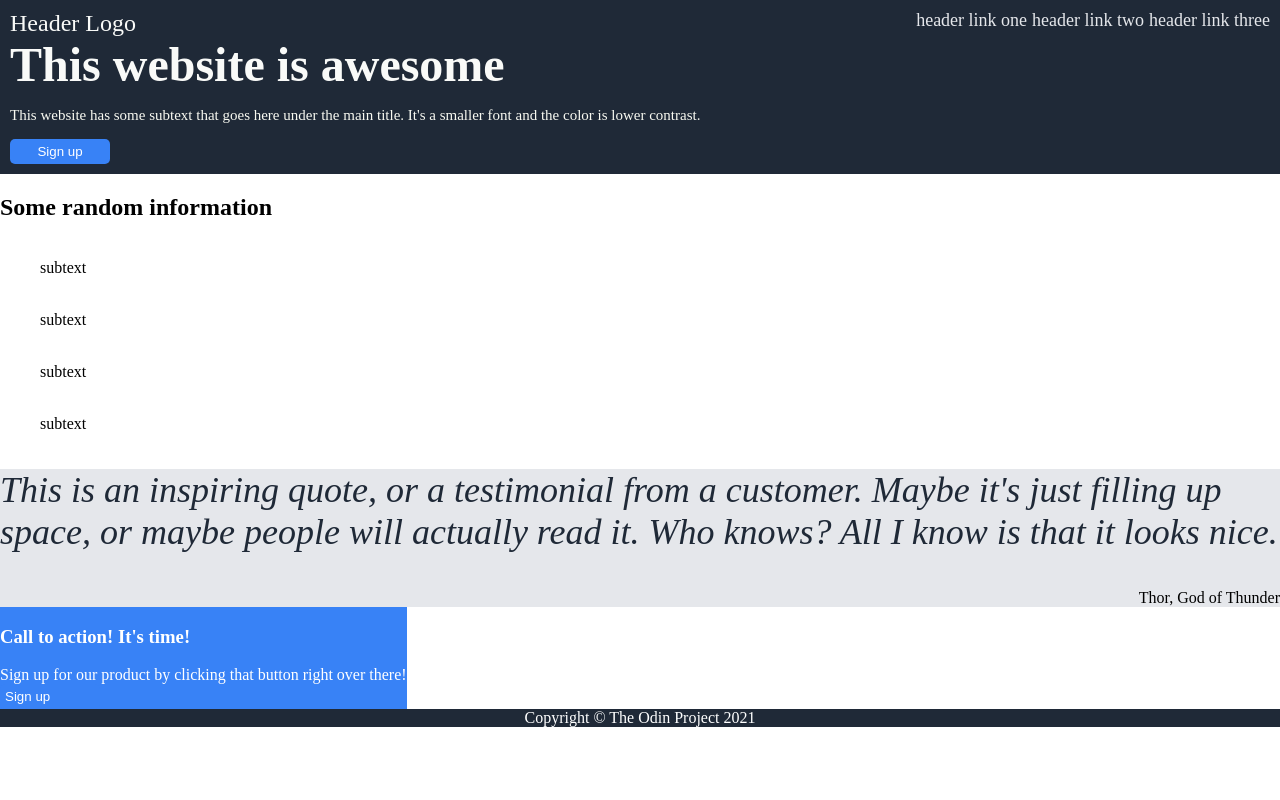
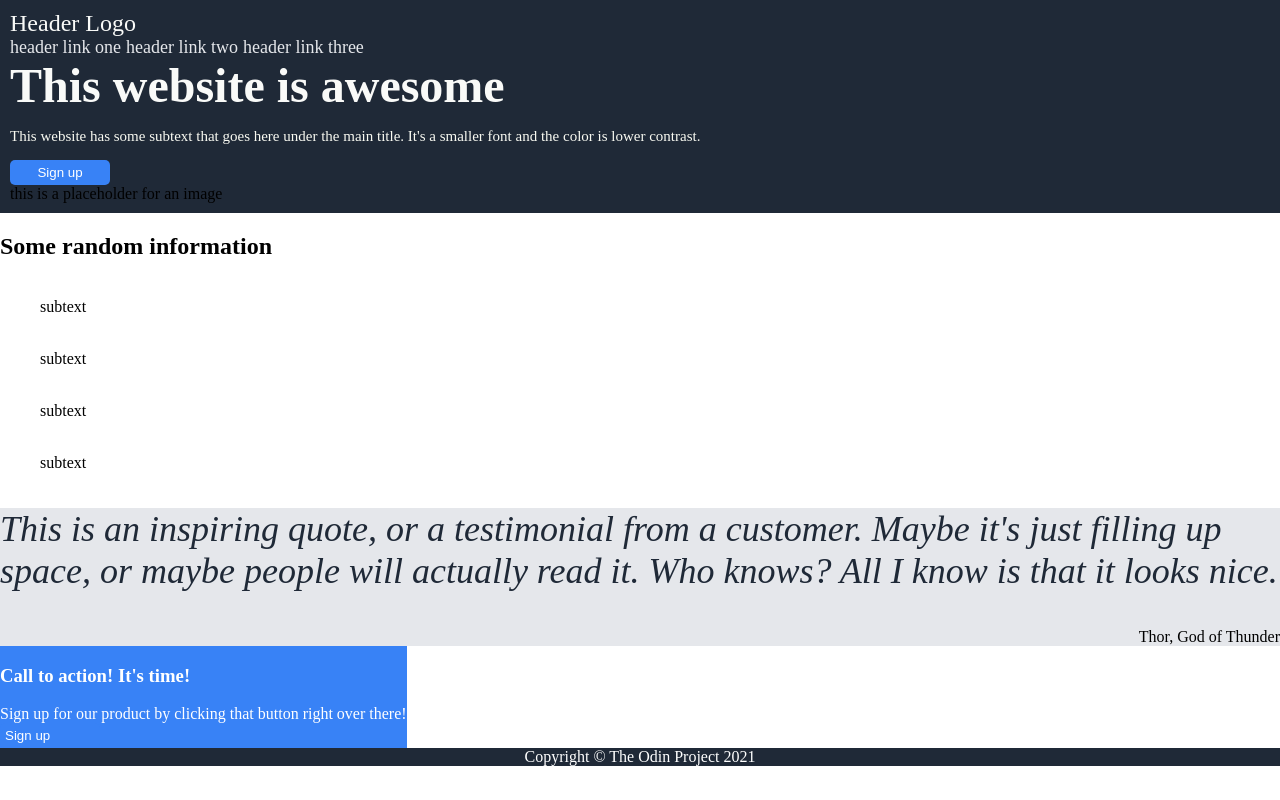
Before and after one commit to aebelgirma/landing-page-project, a plain HTML site: page index.html in a window 1280 px wide. Drawn offline with Linux system fonts and the light colour scheme.

Commit message:
Edit index.html continue structure edit

```diff
--- a/index.html
+++ b/index.html
@@ -9,8 +9,8 @@
     </head>
     <body>
         <div class="top">
-            <div class="header-1">
-                <div class="header-logo">Header Logo</div>
+            <div class="header-logo">Header Logo</div>
+            <div class="header-link">
                 <ul>
                     <li>header link one</li>
                     <li>header link two</li>
@@ -23,6 +23,9 @@
                     <p class="header-info">This website has some subtext that goes here under the main title. It's a smaller font and the color is lower contrast.</p>
                     <button class="sign-up-1">Sign up</button>
                 </div>
+            </div>
+            <div class="grey-box">
+                <div class="placeholder">this is a placeholder for an image</div>
             </div>
         </div>
         <div class="middle">
@@ -44,6 +47,7 @@
                     <img src="">
                     <figcaption>subtext</figcaption>
                 </figure>
+            </div>
             <div class="quote">
                 <p class="main-quote"><i>This is an inspiring quote, or a testimonial from a customer. Maybe it's just filling up space, or maybe people will actually read it. Who knows? All I know is that it looks nice.</i></p>
                 <text class="credit">Thor, God of Thunder</text>
```
